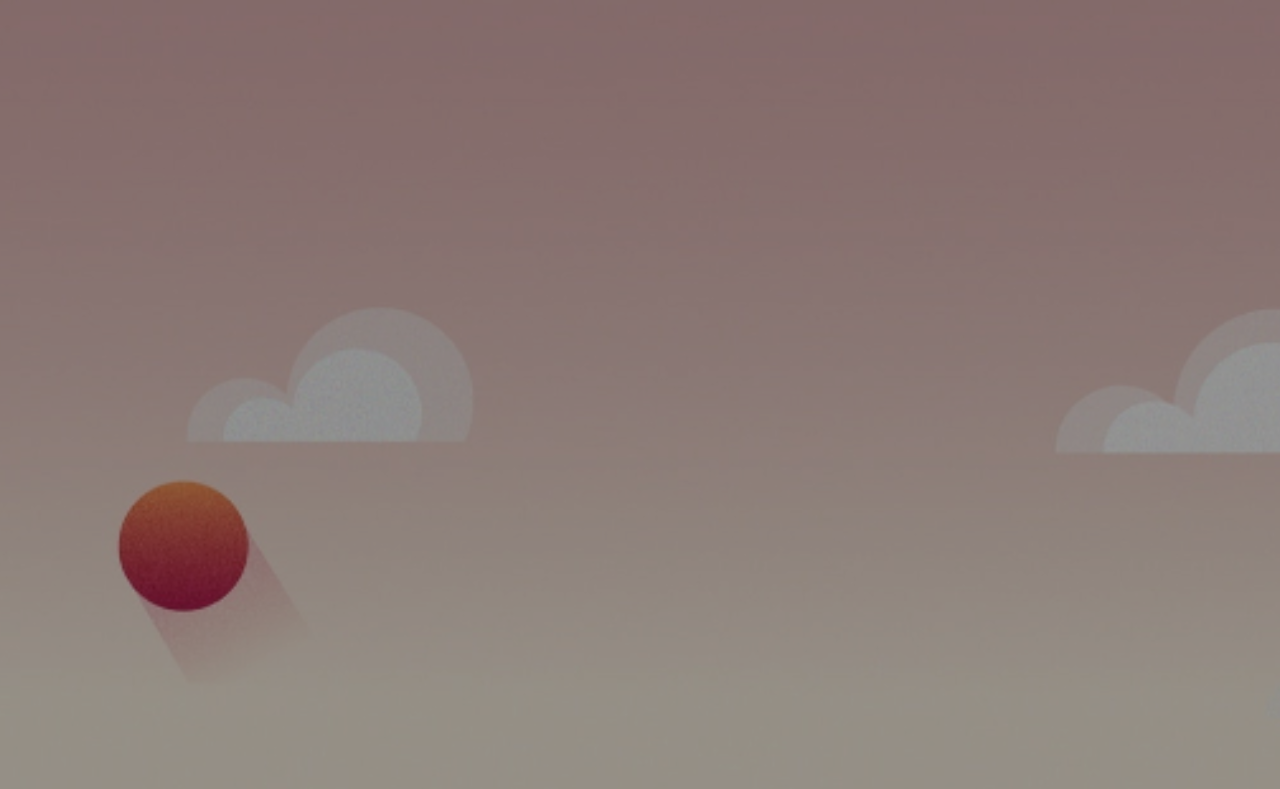
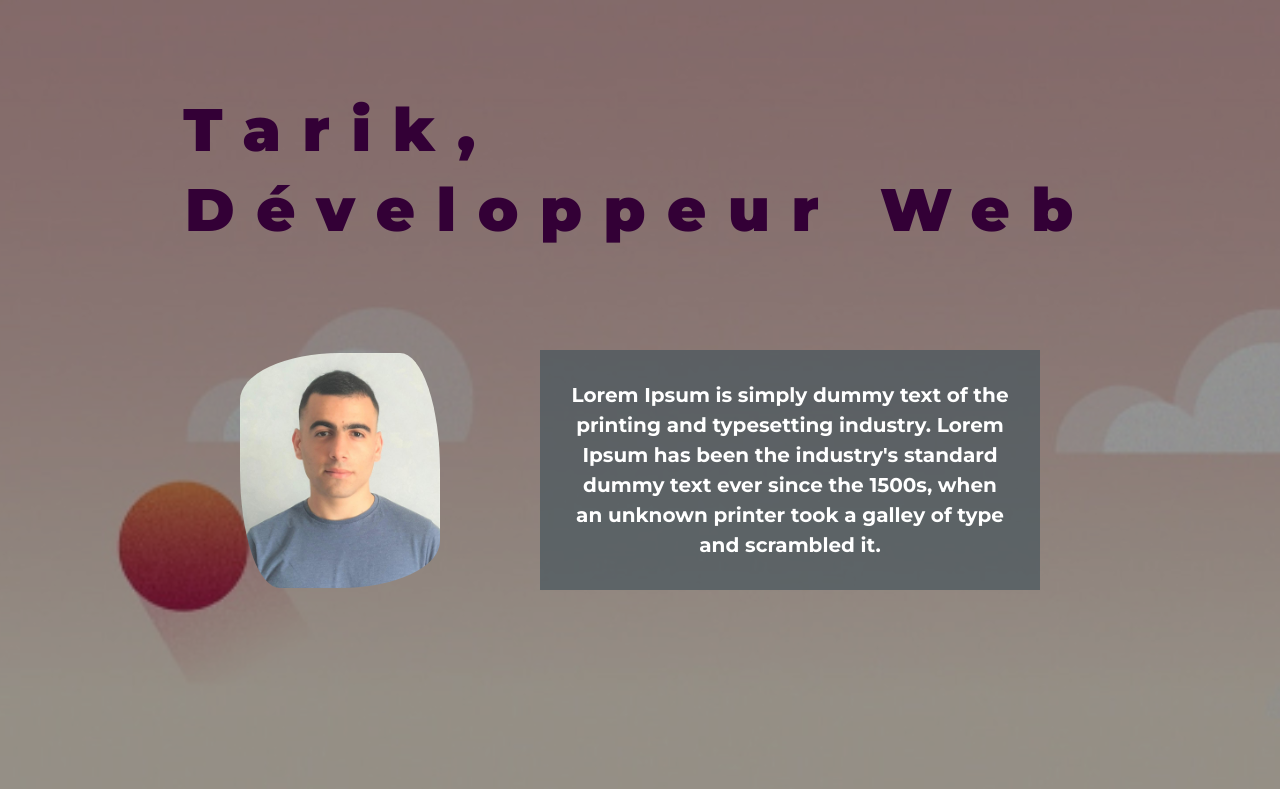
Before and after one commit to TarikBedreddine/resume, a PHP site: page / in a window 1280 px wide. Shown: the top 789 px of the page. Run offline with PHP 8.4, Linux system fonts and the light colour scheme.

Commit message:
feat: first slide done

```diff
--- a/index.php
+++ b/index.php
@@ -8,6 +8,8 @@
     <meta name="description" content="Mon cv"/>
     <!--STYLESHEET-CSS-->
     <link rel="stylesheet" href="styles/style.css">
+    <link rel="preconnect" href="https://fonts.gstatic.com">
+    <link href="https://fonts.googleapis.com/css2?family=Montserrat:ital,wght@0,200;0,300;0,400;0,500;0,700;0,800;0,900;1,700&display=swap" rel="stylesheet">
 </head>
 
 
@@ -15,8 +17,16 @@
 <main>
     <div class="outer-wrapper">
         <div class="wrapper">
-            <div class="slide one">
-                Slide one
+            <div class="one slide">
+                <div class="content-one">
+                    <h1>Tarik, <br> Développeur Web</h1>
+                    <div class="flex-img_paragraph">
+                        <img src="images/slide-1/me.jpg" alt="Ma photo">
+                        <p>Lorem Ipsum is simply dummy text of the printing and typesetting industry.
+                            Lorem Ipsum has been the industry's standard dummy text ever since the 1500s,
+                            when an unknown printer took a galley of type and scrambled it.</p>
+                    </div>
+                </div>
             </div>
             <div class="slide two">
                 Slide Two
--- a/styles/style.css
+++ b/styles/style.css
@@ -9,6 +9,7 @@ body {
 }
 
 .slide {
+    position: relative;
     width: 100vw;
     height: 100vh;
 }
@@ -16,7 +17,7 @@ body {
 .wrapper {
     display: flex;
     flex-direction: row;
-    width: 400vw;
+    width: 600vw;
     transform: rotate(90deg) translateY(-100vh);
     transform-origin: top left;
 }
@@ -48,10 +49,58 @@ body {
     -moz-background-size: cover;
     -o-background-size: cover;
     opacity: 0.6;
+
 }
 
 .one {
+    display: flex;
+    justify-content: center;
+}
 
+.content-one {
+    position: absolute;
+    top: 50px;
+    width: 1000px;
+    height: 500px;
+    color: white;
+    text-align: center;
+    margin: 0 auto;
+}
+
+.content-one h1 {
+    font-family: Montserrat, sans-serif;
+    font-weight: 900;
+    font-size: 60px;
+    color: #330036;
+    line-height: 80px;
+    letter-spacing: 0.36em;
+    width: 100%;
+    text-indent: -600px;
+}
+
+.flex-img_paragraph {
+    width: 100%;
+    display: flex;
+    justify-content: space-evenly;
+    align-items: center;
+    margin-top: 80px;
+}
+
+.content-one p {
+    font-family: Montserrat, sans-serif;
+    font-weight: 600;
+    font-size: 20px;
+    line-height: 30px;
+    background-color: rgba(72, 86, 93, 0.7);
+    padding: 30px;
+    width: 50%;
+}
+
+
+.content-one img {
+    width: 200px;
+    height: auto;
+    border-radius: 50% 20% / 20% 50%;
 }
 
 /* Slide n°2 */
```
Also changed, not shown: images/slide-1/me.jpg (added).
